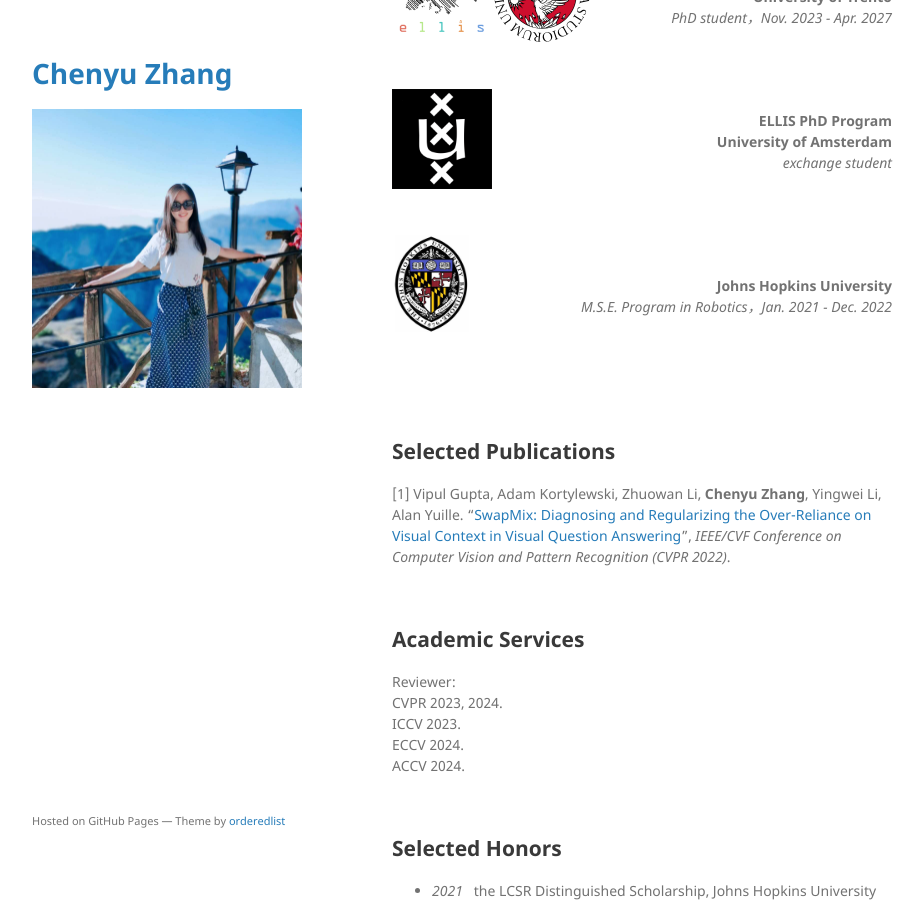
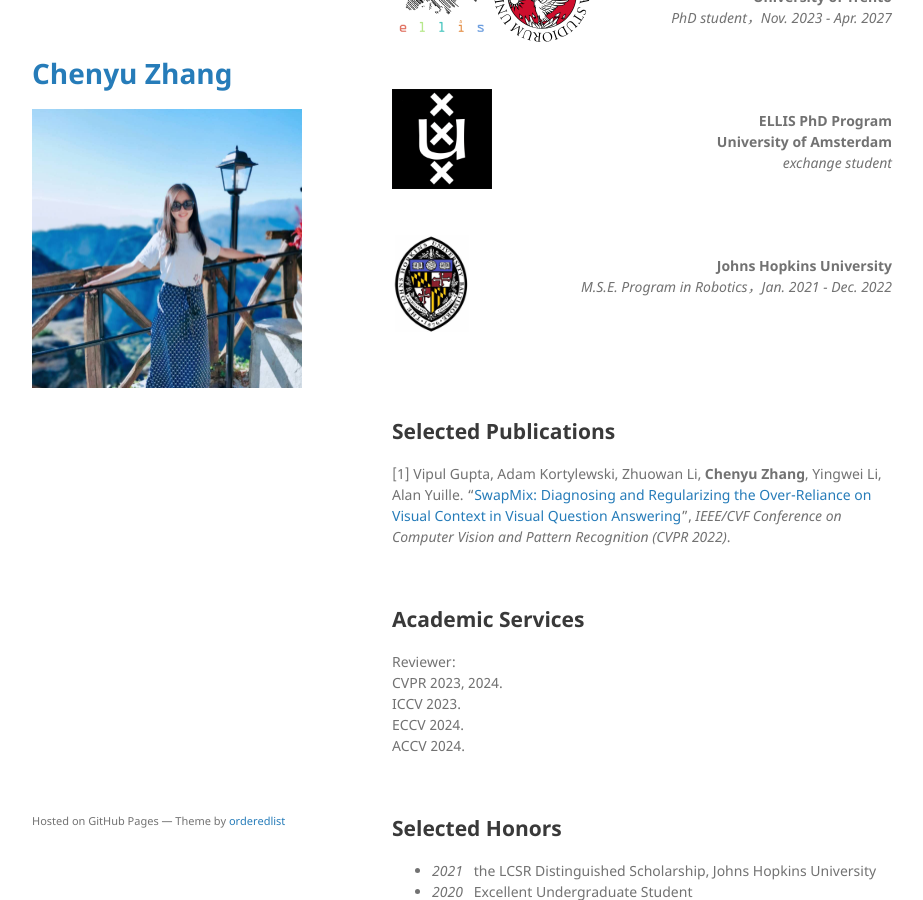
Before and after one commit to AngelicaZ/angelicaz.github.io, a Jekyll site: the page built from index.md, in a window 1280 px wide and 900 px high, scrolled down 469 px. Shown: the whole window, without its empty margins (178-1101 px from the left). Built offline with Jekyll 4.4.1, drawn with Linux system fonts in a browser that asks for light colours; our own code applies the rules of GitHub Pages for plain Markdown files; the repository's description, which GitHub fills in, is left out.

Commit message:
update 20240316 v7

```diff
--- a/index.md
+++ b/index.md
@@ -36,8 +36,8 @@ co-supervised by [Prof. Dr. Max Welling](https://staff.fnwi.uva.nl/m.welling/) i
  <br>
 
  <img style="float: left;" src="assets/img/JHU.jpg" width="80" height="100">
+ <p style="text-align: right">
  <br>
- <p style="text-align: right">
  <b> Johns Hopkins University </b>   <br>
  <i> M.S.E. Program in Robotics，Jan. 2021 - Dec. 2022 </i>
  </p>
```
